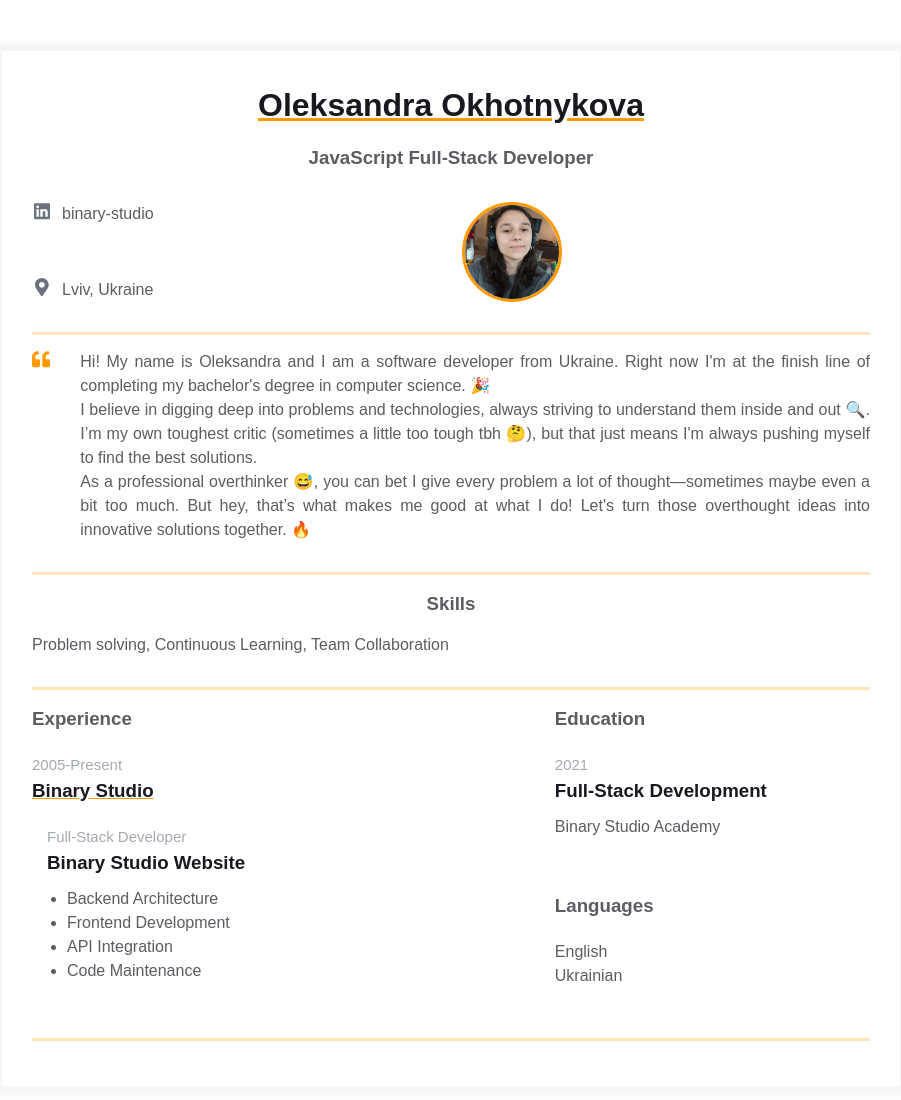
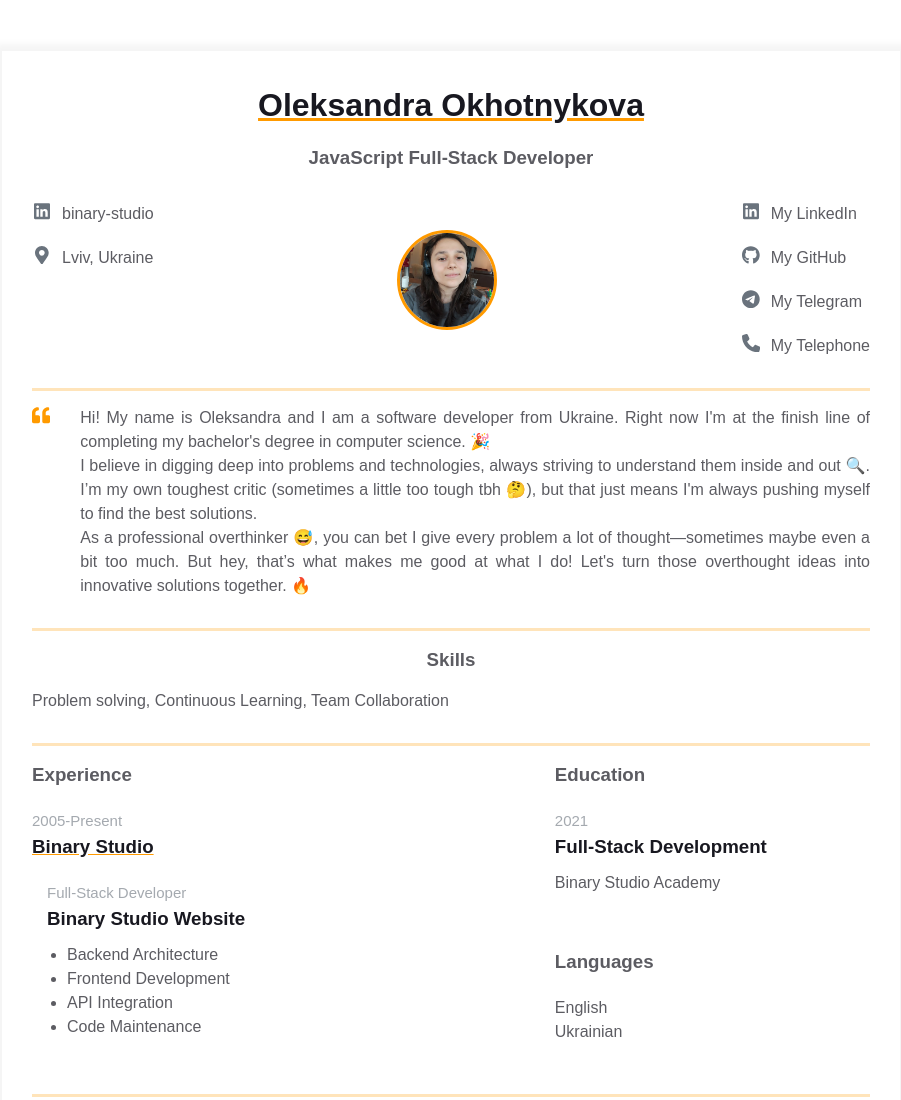
Before and after one commit to Sanchousina/homepage, a plain HTML site: page index.html in a window 1280 px wide. Shown: the whole page, without its empty margins (189-1090 px from the left). Drawn offline with Linux system fonts and the light colour scheme.

Commit message:
Add my contacts

```diff
--- a/index.html
+++ b/index.html
@@ -69,7 +69,89 @@
                 />
               </div>
 
-              <div class="contact-info__block"></div>
+              <div class="contact-info__block">
+                <a
+                  href="https://www.linkedin.com/in/oleksandra-okhotnykova-6671a7290/"
+                  rel="author"
+                  class="contact-info__item"
+                >
+                  <div class="contact-info__item-icon-wrapper">
+                    <svg
+                      class="contact-info__item-icon"
+                      xmlns="http://www.w3.org/2000/svg"
+                      viewBox="0 0 448 512"
+                    >
+                      <path
+                        d="M416 32H31.9C14.3 32 0 46.5 0 64.3v383.4C0 465.5 14.3 480 31.9
+                        480H416c17.6 0 32-14.5 32-32.3V64.3c0-17.8-14.4-32.3-32-32.3zM135.4
+                        416H69V202.2h66.5V416zm-33.2-243c-21.3 0-38.5-17.3-38.5-38.5S80.9
+                        96 102.2 96c21.2 0 38.5 17.3 38.5 38.5 0 21.3-17.2 38.5-38.5
+                        38.5zm282.1 243h-66.4V312c0-24.8-.5-56.7-34.5-56.7-34.6 0-39.9
+                        27-39.9 54.9V416h-66.4V202.2h63.7v29.2h.9c8.9-16.8 30.6-34.5
+                        62.9-34.5 67.2 0 79.7 44.3 79.7 101.9V416z"
+                      ></path>
+                    </svg>
+                  </div>
+                  <span>My LinkedIn</span>
+                </a>
+                <a
+                  href="https://github.com/Sanchousina"
+                  rel="author"
+                  class="contact-info__item"
+                >
+                  <div class="contact-info__item-icon-wrapper">
+                    <svg
+                      xmlns="http://www.w3.org/2000/svg"
+                      class="contact-info__item-icon"
+                      viewBox="0 0 496 512"
+                    >
+                      <!--!Font Awesome Free 6.5.2 by @fontawesome - https://fontawesome.com License - https://fontawesome.com/license/free Copyright 2024 Fonticons, Inc.-->
+                      <path
+                        d="M165.9 397.4c0 2-2.3 3.6-5.2 3.6-3.3 .3-5.6-1.3-5.6-3.6 0-2 2.3-3.6 5.2-3.6 3-.3 5.6 1.3 5.6 3.6zm-31.1-4.5c-.7 2 1.3 4.3 4.3 4.9 2.6 1 5.6 0 6.2-2s-1.3-4.3-4.3-5.2c-2.6-.7-5.5 .3-6.2 2.3zm44.2-1.7c-2.9 .7-4.9 2.6-4.6 4.9 .3 2 2.9 3.3 5.9 2.6 2.9-.7 4.9-2.6 4.6-4.6-.3-1.9-3-3.2-5.9-2.9zM244.8 8C106.1 8 0 113.3 0 252c0 110.9 69.8 205.8 169.5 239.2 12.8 2.3 17.3-5.6 17.3-12.1 0-6.2-.3-40.4-.3-61.4 0 0-70 15-84.7-29.8 0 0-11.4-29.1-27.8-36.6 0 0-22.9-15.7 1.6-15.4 0 0 24.9 2 38.6 25.8 21.9 38.6 58.6 27.5 72.9 20.9 2.3-16 8.8-27.1 16-33.7-55.9-6.2-112.3-14.3-112.3-110.5 0-27.5 7.6-41.3 23.6-58.9-2.6-6.5-11.1-33.3 2.6-67.9 20.9-6.5 69 27 69 27 20-5.6 41.5-8.5 62.8-8.5s42.8 2.9 62.8 8.5c0 0 48.1-33.6 69-27 13.7 34.7 5.2 61.4 2.6 67.9 16 17.7 25.8 31.5 25.8 58.9 0 96.5-58.9 104.2-114.8 110.5 9.2 7.9 17 22.9 17 46.4 0 33.7-.3 75.4-.3 83.6 0 6.5 4.6 14.4 17.3 12.1C428.2 457.8 496 362.9 496 252 496 113.3 383.5 8 244.8 8zM97.2 352.9c-1.3 1-1 3.3 .7 5.2 1.6 1.6 3.9 2.3 5.2 1 1.3-1 1-3.3-.7-5.2-1.6-1.6-3.9-2.3-5.2-1zm-10.8-8.1c-.7 1.3 .3 2.9 2.3 3.9 1.6 1 3.6 .7 4.3-.7 .7-1.3-.3-2.9-2.3-3.9-2-.6-3.6-.3-4.3 .7zm32.4 35.6c-1.6 1.3-1 4.3 1.3 6.2 2.3 2.3 5.2 2.6 6.5 1 1.3-1.3 .7-4.3-1.3-6.2-2.2-2.3-5.2-2.6-6.5-1zm-11.4-14.7c-1.6 1-1.6 3.6 0 5.9 1.6 2.3 4.3 3.3 5.6 2.3 1.6-1.3 1.6-3.9 0-6.2-1.4-2.3-4-3.3-5.6-2z"
+                      />
+                    </svg>
+                  </div>
+                  <span>My GitHub</span>
+                </a>
+                <a
+                  href="https://t.me/sanchousina"
+                  rel="author"
+                  class="contact-info__item"
+                >
+                  <div class="contact-info__item-icon-wrapper">
+                    <svg
+                      xmlns="http://www.w3.org/2000/svg"
+                      viewBox="0 0 496 512"
+                      class="contact-info__item-icon"
+                    >
+                      <!--!Font Awesome Free 6.5.2 by @fontawesome - https://fontawesome.com License - https://fontawesome.com/license/free Copyright 2024 Fonticons, Inc.-->
+                      <path
+                        d="M248 8C111 8 0 119 0 256S111 504 248 504 496 393 496 256 385 8 248 8zM363 176.7c-3.7 39.2-19.9 134.4-28.1 178.3-3.5 18.6-10.3 24.8-16.9 25.4-14.4 1.3-25.3-9.5-39.3-18.7-21.8-14.3-34.2-23.2-55.3-37.2-24.5-16.1-8.6-25 5.3-39.5 3.7-3.8 67.1-61.5 68.3-66.7 .2-.7 .3-3.1-1.2-4.4s-3.6-.8-5.1-.5q-3.3 .7-104.6 69.1-14.8 10.2-26.9 9.9c-8.9-.2-25.9-5-38.6-9.1-15.5-5-27.9-7.7-26.8-16.3q.8-6.7 18.5-13.7 108.4-47.2 144.6-62.3c68.9-28.6 83.2-33.6 92.5-33.8 2.1 0 6.6 .5 9.6 2.9a10.5 10.5 0 0 1 3.5 6.7A43.8 43.8 0 0 1 363 176.7z"
+                      />
+                    </svg>
+                  </div>
+                  <span>My Telegram</span>
+                </a>
+                <a
+                  href="tel:+380992136175"
+                  rel="author"
+                  class="contact-info__item"
+                >
+                  <div class="contact-info__item-icon-wrapper">
+                    <svg
+                      xmlns="http://www.w3.org/2000/svg"
+                      viewBox="0 0 512 512"
+                      class="contact-info__item-icon"
+                    >
+                      <!--!Font Awesome Free 6.5.2 by @fontawesome - https://fontawesome.com License - https://fontawesome.com/license/free Copyright 2024 Fonticons, Inc.-->
+                      <path
+                        d="M164.9 24.6c-7.7-18.6-28-28.5-47.4-23.2l-88 24C12.1 30.2 0 46 0 64C0 311.4 200.6 512 448 512c18 0 33.8-12.1 38.6-29.5l24-88c5.3-19.4-4.6-39.7-23.2-47.4l-96-40c-16.3-6.8-35.2-2.1-46.3 11.6L304.7 368C234.3 334.7 177.3 277.7 144 207.3L193.3 167c13.7-11.2 18.4-30 11.6-46.3l-40-96z"
+                      />
+                    </svg>
+                  </div>
+                  <span>My Telephone</span>
+                </a>
+              </div>
             </div>
           </div>
         </div>
--- a/styles.css
+++ b/styles.css
@@ -91,7 +91,7 @@ body {
 .contact-info__block {
   display: flex;
   flex-direction: column;
-  justify-content: space-between;
+  /* justify-content: space-between; */
 }
 
 .contact-info__block--center {
```
